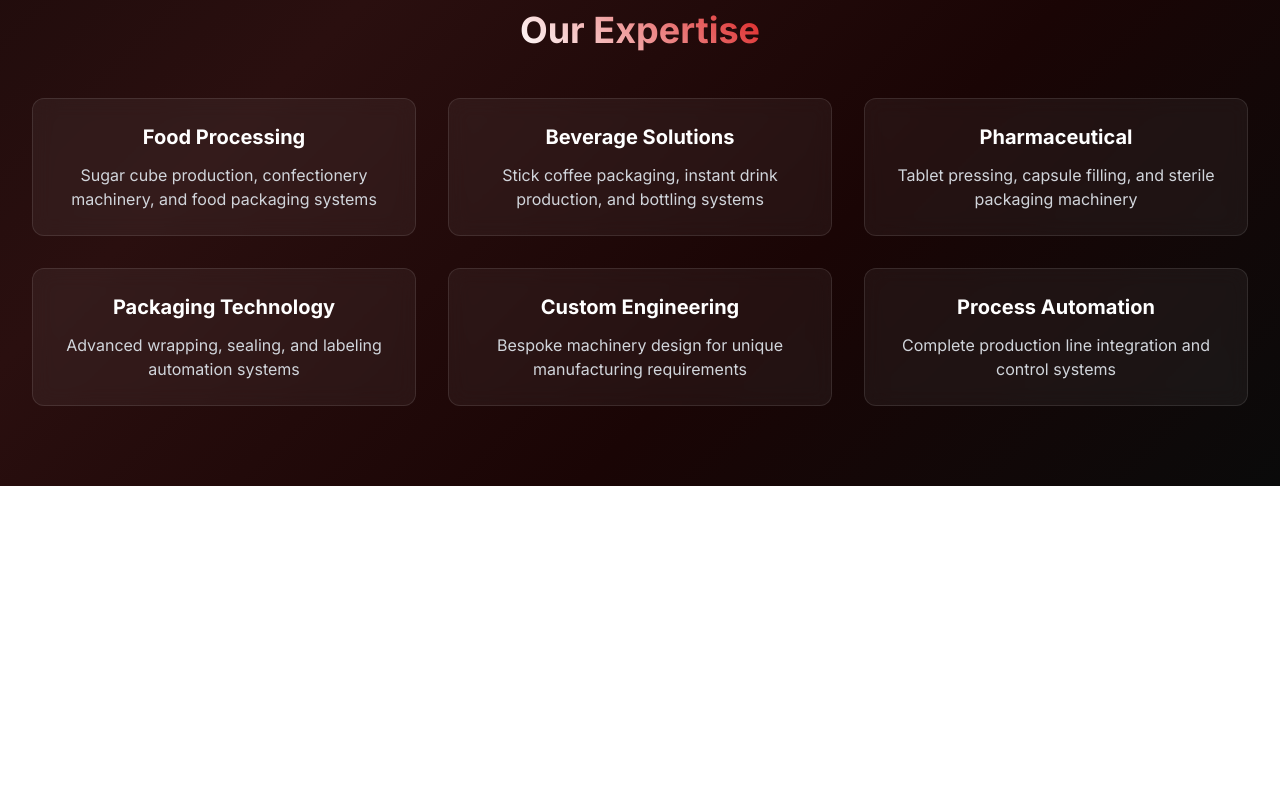
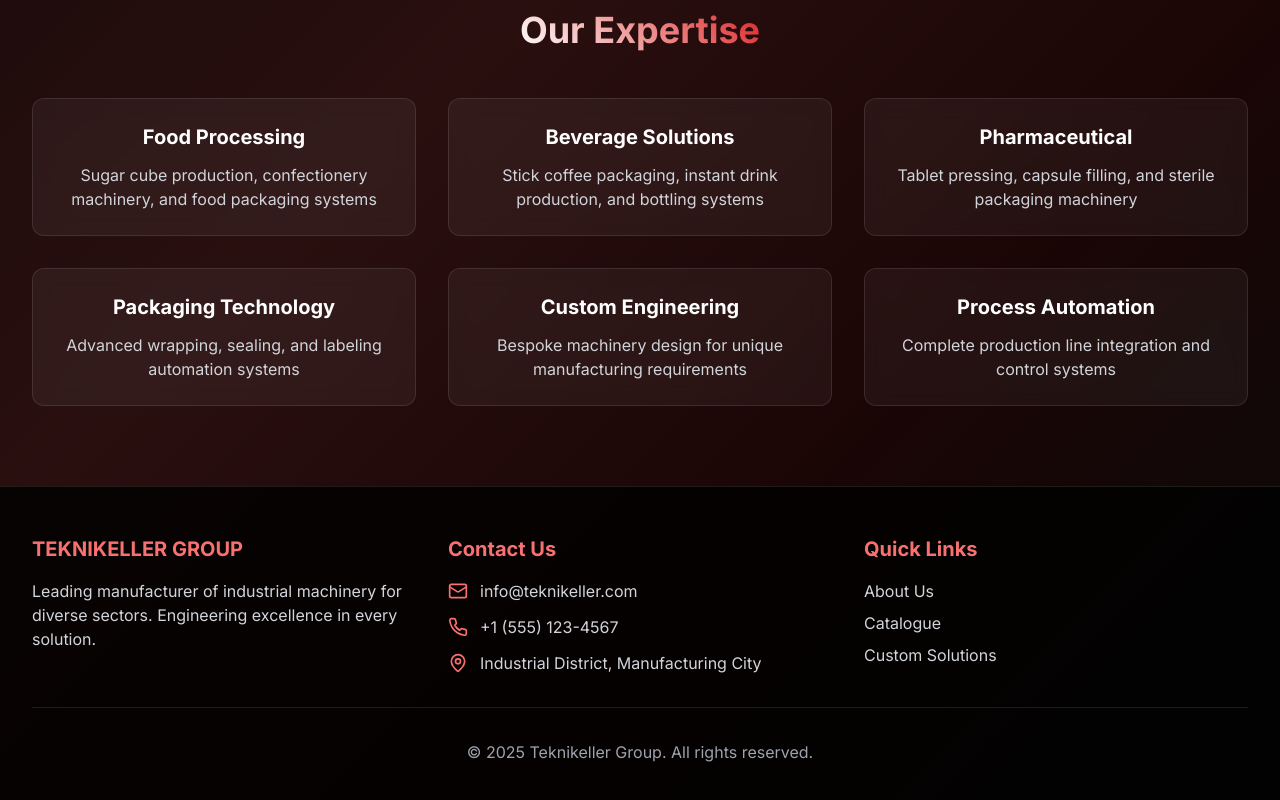
Before and after one commit to Oxz2n/teknikeller-forge-web, a React (Vite) app: page /about in a window 1280 px wide. Shown: the part 1038-1838 px from the top of the page. Before the commit the page ends 1524 px from the top, so only its background shows below. Built offline with nearby package versions, Linux system fonts and the light colour scheme.

Commit message:
Add footer component
Add footer with contact and copyright information.

```diff
--- /dev/null
+++ b/src/components/Footer.tsx
@@ -0,0 +1,59 @@
+
+import { Mail, Phone, MapPin } from 'lucide-react';
+
+const Footer = () => {
+  return (
+    <footer className="bg-black bg-opacity-80 border-t border-white border-opacity-10 text-white">
+      <div className="max-w-7xl mx-auto px-4 sm:px-6 lg:px-8 py-12">
+        <div className="grid md:grid-cols-3 gap-8">
+          {/* Company Info */}
+          <div>
+            <h3 className="text-xl font-bold mb-4 text-red-400">TEKNIKELLER GROUP</h3>
+            <p className="text-gray-300 mb-4">
+              Leading manufacturer of industrial machinery for diverse sectors.
+              Engineering excellence in every solution.
+            </p>
+          </div>
+
+          {/* Contact Information */}
+          <div>
+            <h3 className="text-xl font-bold mb-4 text-red-400">Contact Us</h3>
+            <div className="space-y-3">
+              <div className="flex items-center gap-3">
+                <Mail className="h-5 w-5 text-red-400" />
+                <span className="text-gray-300">info@teknikeller.com</span>
+              </div>
+              <div className="flex items-center gap-3">
+                <Phone className="h-5 w-5 text-red-400" />
+                <span className="text-gray-300">+1 (555) 123-4567</span>
+              </div>
+              <div className="flex items-center gap-3">
+                <MapPin className="h-5 w-5 text-red-400" />
+                <span className="text-gray-300">Industrial District, Manufacturing City</span>
+              </div>
+            </div>
+          </div>
+
+          {/* Quick Links */}
+          <div>
+            <h3 className="text-xl font-bold mb-4 text-red-400">Quick Links</h3>
+            <div className="space-y-2">
+              <a href="/about" className="block text-gray-300 hover:text-white transition-colors">About Us</a>
+              <a href="/catalogue" className="block text-gray-300 hover:text-white transition-colors">Catalogue</a>
+              <a href="/realise" className="block text-gray-300 hover:text-white transition-colors">Custom Solutions</a>
+            </div>
+          </div>
+        </div>
+
+        {/* Copyright */}
+        <div className="border-t border-white border-opacity-10 mt-8 pt-8 text-center">
+          <p className="text-gray-400">
+            © {new Date().getFullYear()} Teknikeller Group. All rights reserved.
+          </p>
+        </div>
+      </div>
+    </footer>
+  );
+};
+
+export default Footer;
--- a/src/pages/About.tsx
+++ b/src/pages/About.tsx
@@ -1,5 +1,5 @@
-
 import Navigation from '@/components/Navigation';
+import Footer from '@/components/Footer';
 import { Users, Award, Globe, TrendingUp } from 'lucide-react';
 
 const About = () => {
@@ -111,6 +111,8 @@ const About = () => {
           </div>
         </div>
       </div>
+
+      <Footer />
     </div>
   );
 };
--- a/src/pages/Catalogue.tsx
+++ b/src/pages/Catalogue.tsx
@@ -1,5 +1,5 @@
-
 import Navigation from '@/components/Navigation';
+import Footer from '@/components/Footer';
 import { ArrowRight, Settings, Package, Zap } from 'lucide-react';
 import { Link } from 'react-router-dom';
 
@@ -140,6 +140,8 @@ const Catalogue = () => {
           </div>
         </div>
       </div>
+
+      <Footer />
     </div>
   );
 };
--- a/src/pages/Index.tsx
+++ b/src/pages/Index.tsx
@@ -1,5 +1,5 @@
-
 import Navigation from '@/components/Navigation';
+import Footer from '@/components/Footer';
 import { ArrowRight, Cog, Factory, Zap, CheckCircle } from 'lucide-react';
 import { Link } from 'react-router-dom';
 
@@ -115,6 +115,8 @@ const Index = () => {
           </Link>
         </div>
       </section>
+
+      <Footer />
     </div>
   );
 };
```
